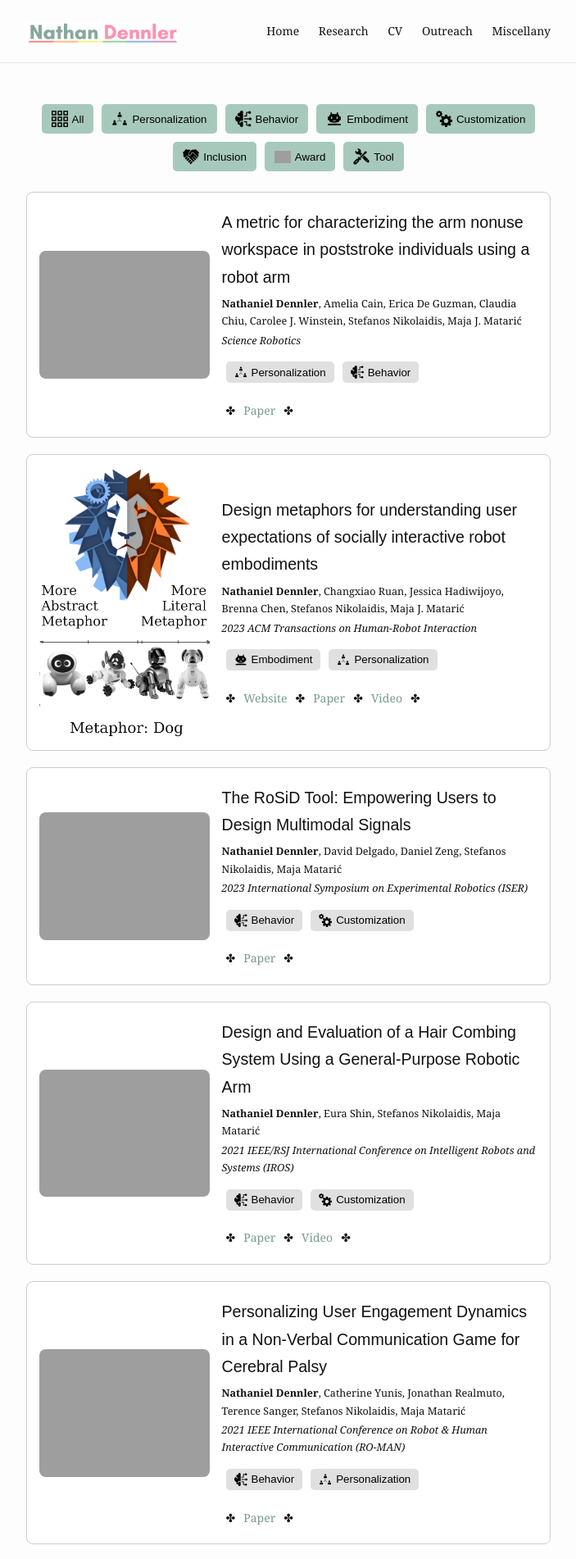
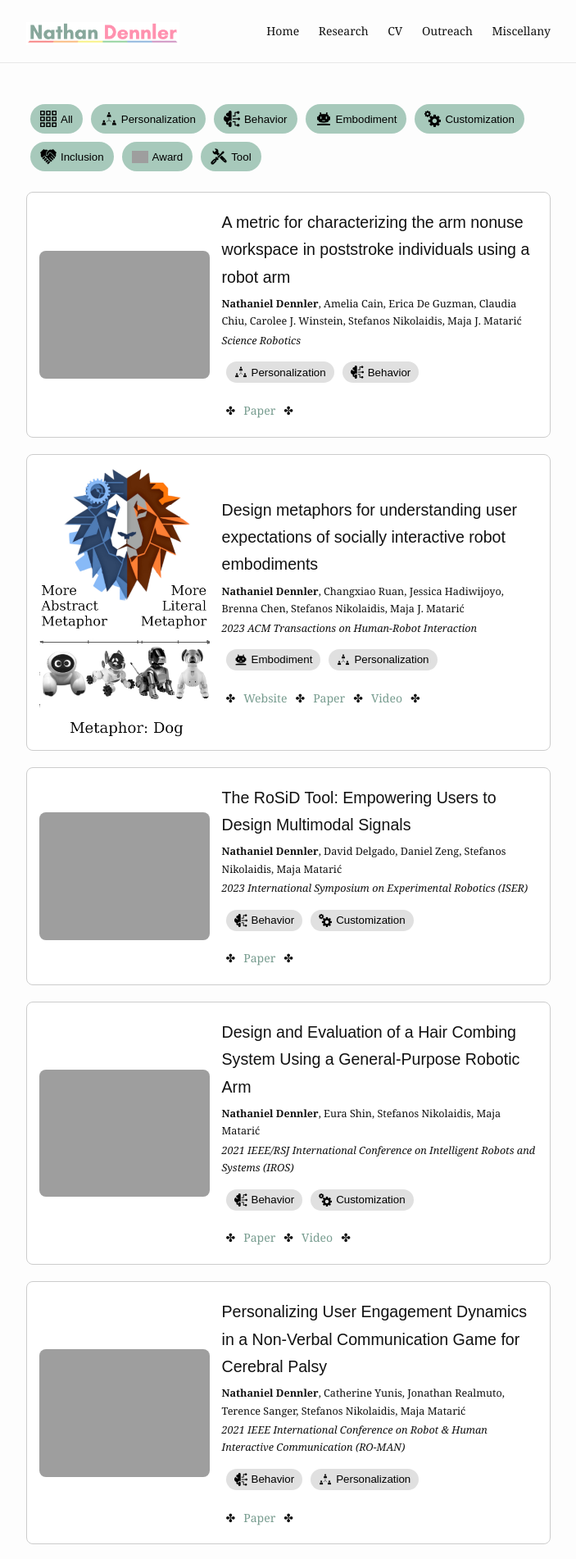
Before and after one commit to ndennler/ndennler.github.io, a Jekyll site: the page built from research.md, in a window 1280 px wide. Shown: the top 1902 px of the page at 82% size, without its empty margins (288-991 px from the left). Built offline with Jekyll 4.4.1, drawn with Linux system fonts in a browser that asks for light colours; grey boxes are pictures that could not be loaded.

Commit message:
changes filters

```diff
--- a/_layouts/work.html
+++ b/_layouts/work.html
@@ -179,7 +179,7 @@ function filterProjects(filter) {
   background-color: #a7c9bb;
   color: rgb(0, 0, 0);
   border: none;
-  border-radius: 5px;
+  border-radius: 20px;
   cursor: pointer;
   display: flex;
   align-items: center; /* Center vertically */
@@ -232,7 +232,7 @@ function filterProjects(filter) {
       /* Centering tags */
       .filter {
         display: flex;
-        justify-content: center; /* Center buttons */
+        justify-content: left; /* Center buttons */
         flex-wrap: wrap; /* Allow wrapping of buttons */
         margin-bottom: 20px; /* Space below filter */
       }
@@ -254,7 +254,7 @@ function filterProjects(filter) {
         padding: 5px 10px; /* Inner padding */
         background-color: #e0e0e0; /* Tag background */
         border: none; /* No border */
-        border-radius: 5px; /* Rounded corners */
+        border-radius: 15px; /* Rounded corners */
         cursor: default; /* Not clickable */
       }
 
```
